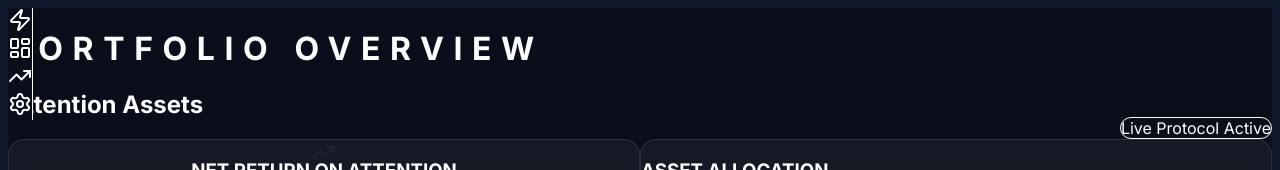
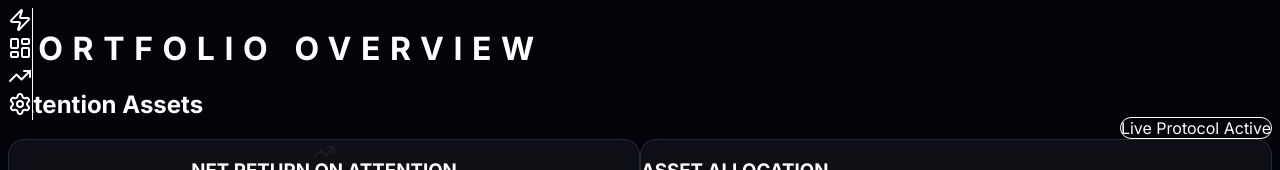
Before and after one commit to kednaik/attention-ledger, a React (Vite) app in the folder frontend/: page / in a window 1280 px wide. Shown: the top 170 px of the page. Built offline with nearby package versions, Linux system fonts and the light colour scheme; no server answers.

Commit message:
Update dashboard background color to midnight navy

```diff
--- a/frontend/src/App.tsx
+++ b/frontend/src/App.tsx
@@ -43,7 +43,7 @@ const App = () => {
   }, []);
 
   if (loading) return (
-    <div className="h-screen w-screen flex items-center justify-center bg-[#090e1a] text-white">
+    <div className="h-screen w-screen flex items-center justify-center bg-[#02040a] text-white">
       <motion.div animate={{ scale: [1, 1.2, 1] }} transition={{ duration: 1.5, repeat: Infinity }}>
         <Zap className="text-indigo-500 w-8 h-8" />
       </motion.div>
@@ -53,9 +53,9 @@ const App = () => {
   const chartData = stats ? Object.entries(stats.stats).map(([name, value]) => ({ name, value })) : [];
 
   return (
-    <div className="min-h-screen bg-[#090e1a] text-slate-300 font-sans selection:bg-indigo-500/30">
+    <div className="min-h-screen bg-[#02040a] text-slate-300 font-sans selection:bg-indigo-500/30">
       {/* Sidebar Navigation (Slim) */}
-      <aside className="fixed left-0 top-0 bottom-0 w-20 border-r border-white/5 flex flex-col items-center py-8 gap-10 bg-[#090e1a] z-50">
+      <aside className="fixed left-0 top-0 bottom-0 w-20 border-r border-white/5 flex flex-col items-center py-8 gap-10 bg-[#02040a] z-50">
         <div className="p-3 bg-indigo-500/10 rounded-2xl text-indigo-400">
           <Zap className="w-6 h-6" />
         </div>
--- a/frontend/src/index.css
+++ b/frontend/src/index.css
@@ -4,7 +4,7 @@
 
 :root {
   font-family: 'Inter', system-ui, Avenir, Helvetica, Arial, sans-serif;
-  background-color: #0f172a;
+  background-color: #02040a;
   color: white;
 }
 
```
